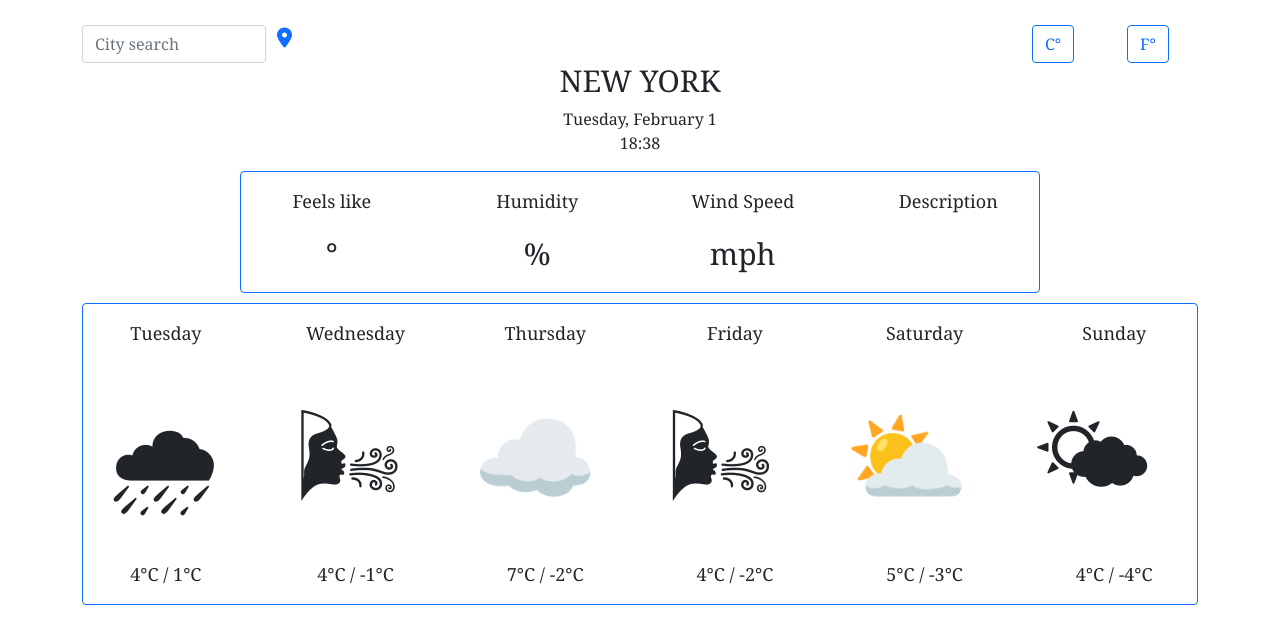
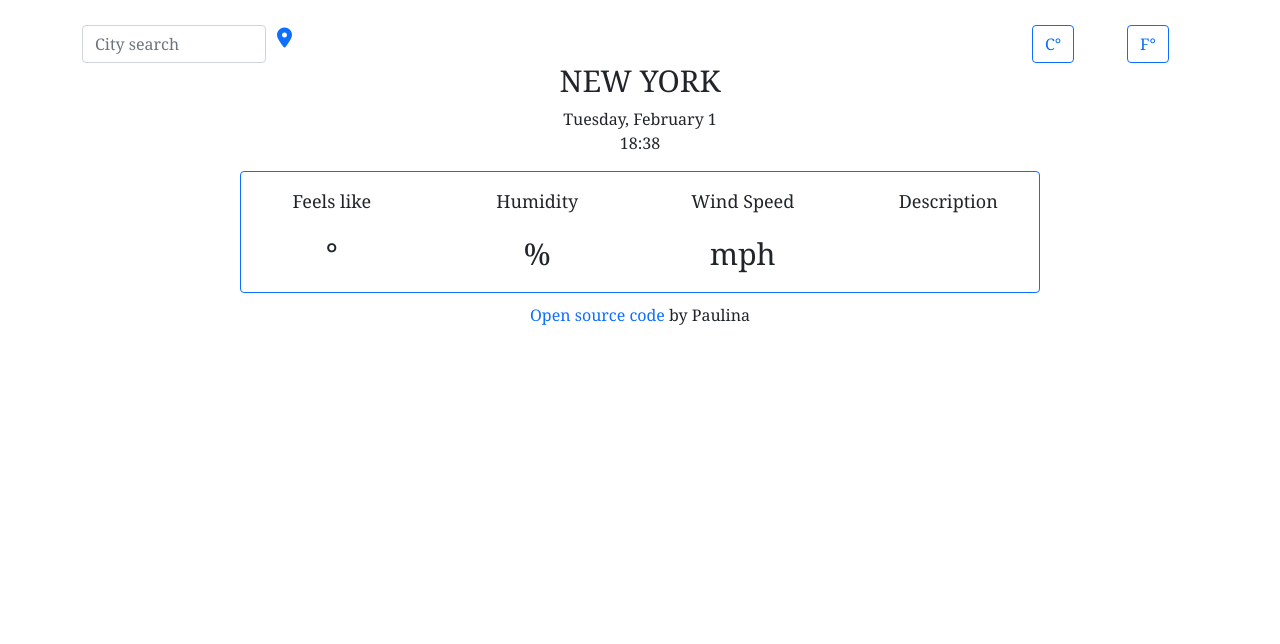
Before and after one commit to codedbypolina/weather-app, a plain HTML site: page weather_forecast.html in a window 1280 px wide. Drawn offline with nearby package versions, Linux system fonts and the light colour scheme; no server answers.

Commit message:
Delete forecast of the week and add anchor tag

```diff
--- a/src/style.css
+++ b/src/style.css
@@ -71,3 +71,16 @@ i {
 i:hover {
   color: #68a7ff;
 }
+
+p {
+  text-align: center;
+}
+
+a {
+  color: #0e6efd;
+  text-decoration: none;
+}
+
+a:hover {
+  text-decoration: underline;
+}
--- a/weather_forecast.html
+++ b/weather_forecast.html
@@ -98,88 +98,12 @@
           </div>
         </div>
       </div>
-
-      <!--FORECAST OF THE WEEK-->
-
-      <!--Days of The Week Row-->
-      <div class="card">
-        <div class="row">
-          <div class="col">
-            <div class="card-body">Tuesday</div>
-          </div>
-          <div class="col">
-            <div class="card-body">Wednesday</div>
-          </div>
-          <div class="col">
-            <div class="card-body">Thursday</div>
-          </div>
-          <div class="col">
-            <div class="card-body">Friday</div>
-          </div>
-          <div class="col">
-            <div class="card-body">Saturday</div>
-          </div>
-          <div class="col">
-            <div class="card-body">Sunday</div>
-          </div>
-
-          <!--Weather Row-->
-          <div class="row">
-            <div class="col">
-              <div class="card-body emoji">
-                <span style="font-size: 100px">&#127783;</span>
-              </div>
-            </div>
-            <div class="col">
-              <div class="card-body emoji">
-                <span style="font-size: 100px">&#127788;</span>
-              </div>
-            </div>
-            <div class="col">
-              <div class="card-body emoji">
-                <span style="font-size: 100px">&#9729;&#65039;</span>
-              </div>
-            </div>
-            <div class="col">
-              <div class="card-body emoji">
-                <span style="font-size: 100px">&#127788;</span>
-              </div>
-            </div>
-            <div class="col">
-              <div class="card-body emoji">
-                <span style="font-size: 100px">&#9925;</span>
-              </div>
-            </div>
-            <div class="col">
-              <div class="card-body emoji">
-                <span style="font-size: 100px">&#127780;</span>
-              </div>
-            </div>
-          </div>
-        </div>
-
-        <!--Temperature Row-->
-        <div class="row">
-          <div class="col">
-            <div class="card-body">4°C / 1°C</div>
-          </div>
-          <div class="col">
-            <div class="card-body">4°C / -1°C</div>
-          </div>
-          <div class="col">
-            <div class="card-body">7°C / -2°C</div>
-          </div>
-          <div class="col">
-            <div class="card-body">4°C / -2°C</div>
-          </div>
-          <div class="col">
-            <div class="card-body">5°C / -3°C</div>
-          </div>
-          <div class="col">
-            <div class="card-body">4°C / -4°C</div>
-          </div>
-        </div>
-      </div>
+      <p>
+        <a href="https://github.com/ps-polina/weather-app" target="_blank"
+          >Open source code</a
+        >
+        by Paulina
+      </p>
     </div>
     <script src="src/javascript.js"></script>
   </body>
```
Also changed, not shown: 2 other files.
